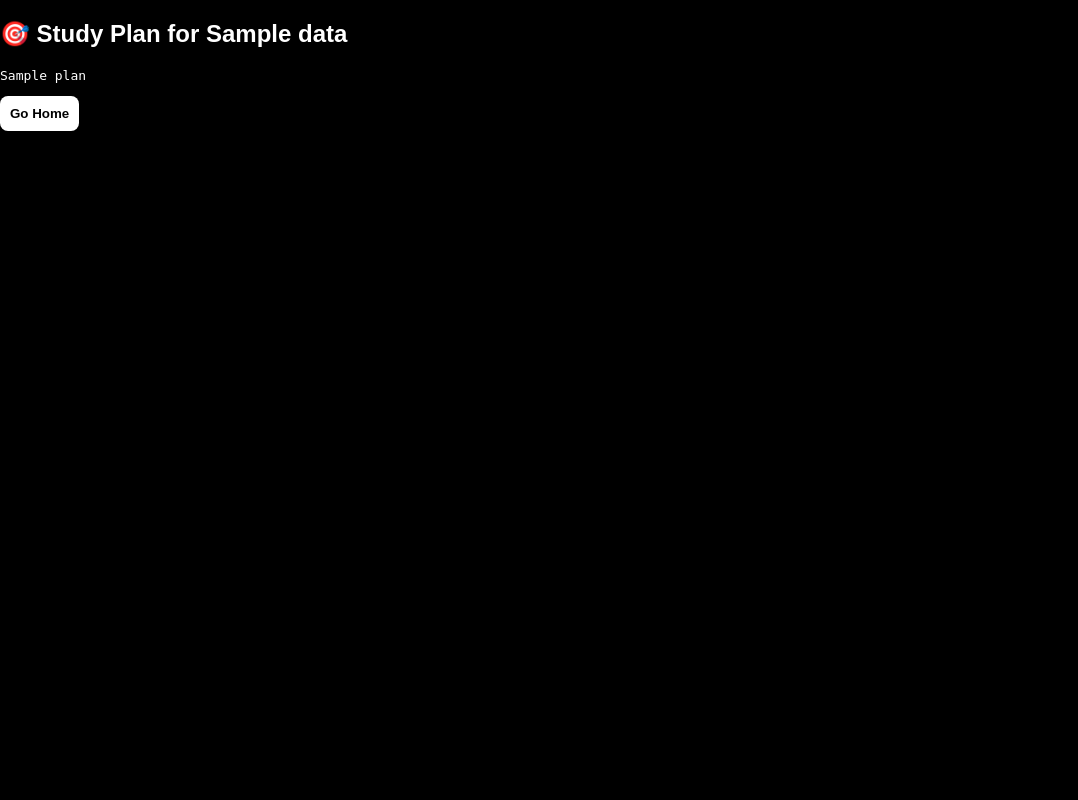
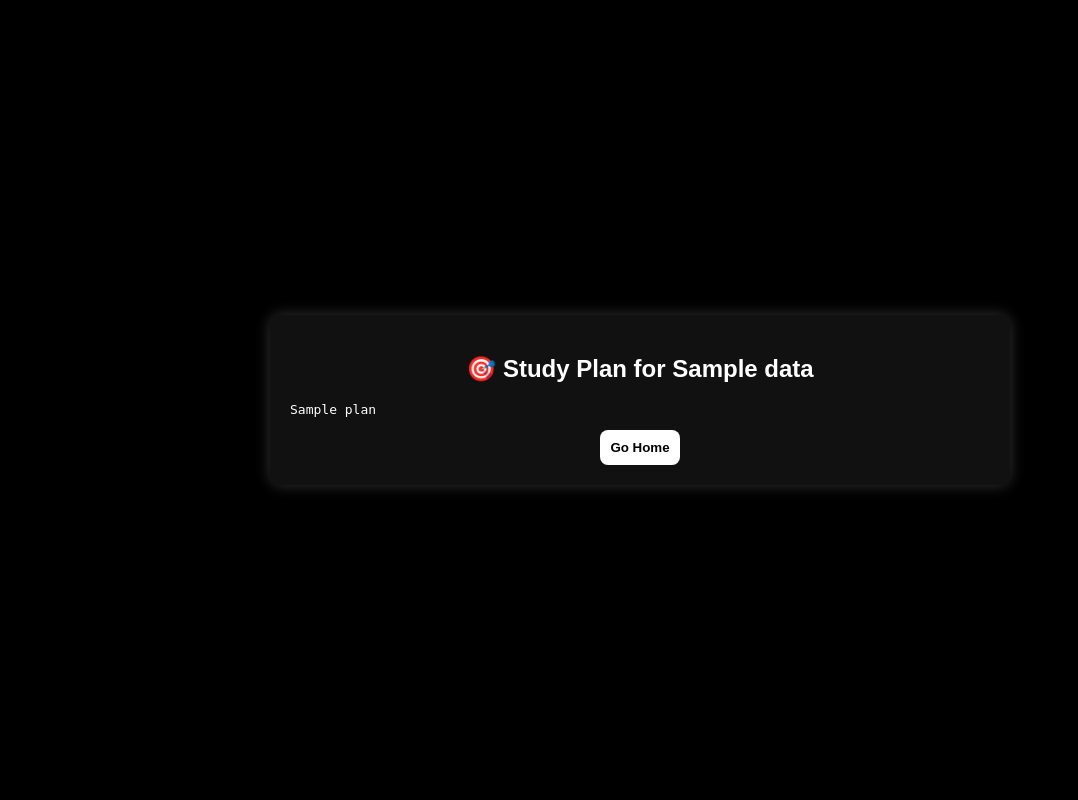
Before and after one commit to jhajhariaanandi100-100/GrowIQ, a Flask app: template templates/plan.html in a window 1280 px wide. Shown: the whole page, without its empty margins (0-1078 px from the left). Run offline with Flask 3, Linux system fonts and the light colour scheme; the template is opened without the code that fills it: most values are stand-ins (such as "Sample title", 1, 10 or a date in 2020).

Commit message:
plan show in middle

```diff
--- a/static/style.css
+++ b/static/style.css
@@ -71,3 +71,30 @@ button {
 button:hover {
   background: #ddd;
 }
+/* Center the whole page vertically + horizontally */
+body {
+    display: flex;
+    justify-content: center;
+    align-items: center;
+    height: 100vh;            /* full screen height */
+    margin: 0;
+    background-color: black;  /* or your background */
+    color: white;
+    text-align: center;
+}
+
+/* Style for the plan box */
+.plan-box {
+    background: #111;
+    padding: 20px;
+    border-radius: 10px;
+    width: 80%;
+    max-width: 700px;        /* prevent too wide content */
+    box-shadow: 0 0 15px rgba(255, 255, 255, 0.2);
+}
+
+/* Make <pre> text readable */
+.plan-box pre {
+    text-align: left;
+    white-space: pre-wrap;    /* allows wrapping instead of big lines */
+}
```
